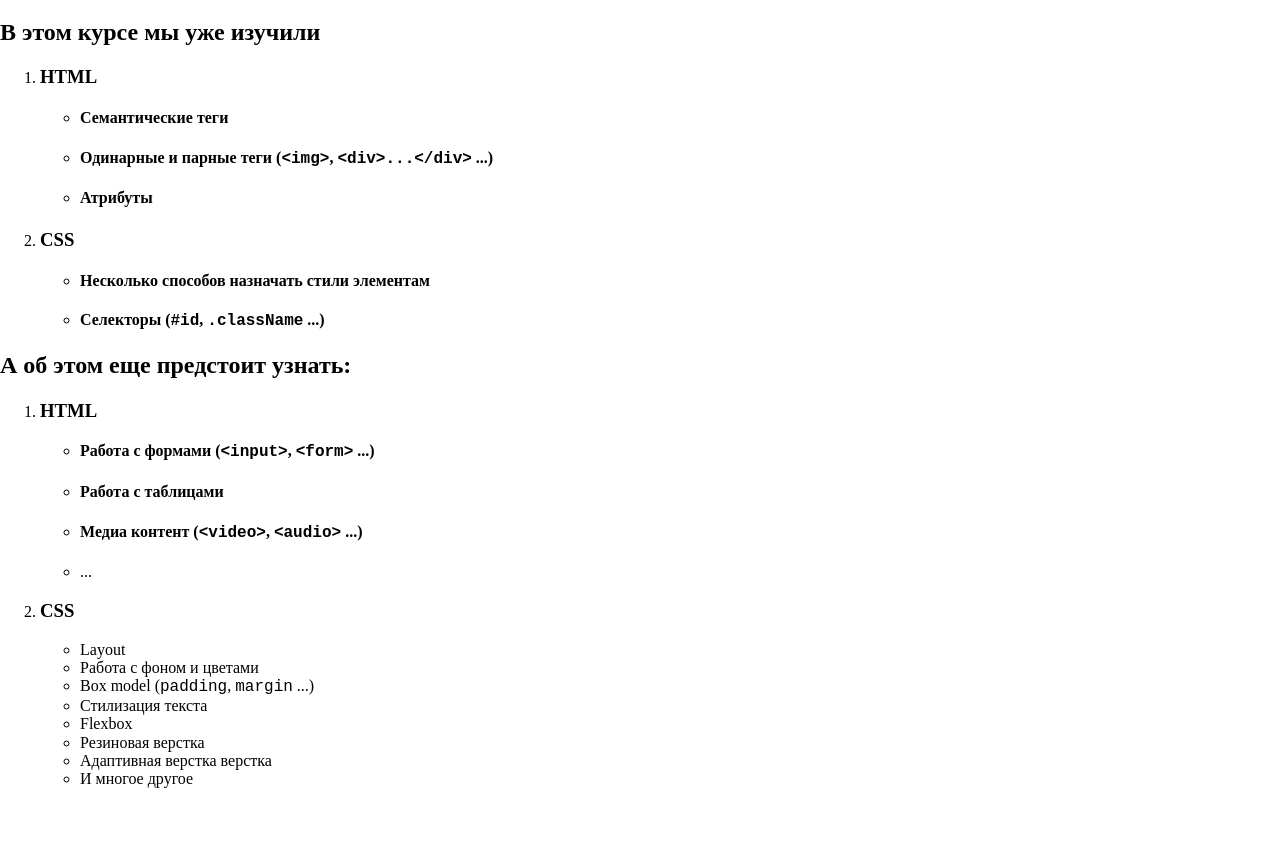
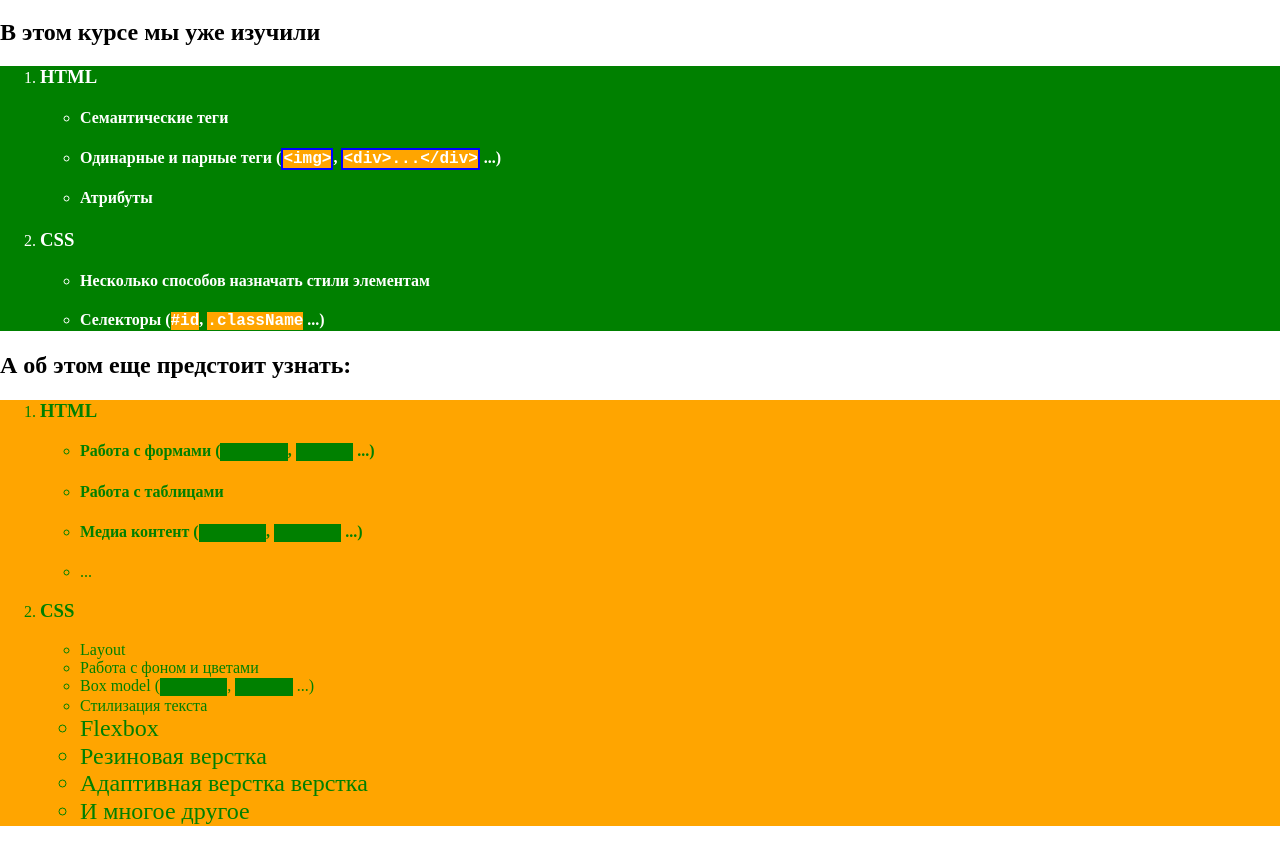
Before and after one commit to YDobryansky/lesson4-3, a plain HTML site: page index.html in a window 1280 px wide. Shown: the part 61-903 px from the top of the page. Before the commit the page ends 866 px from the top, so only its background shows below. Drawn offline with nearby package versions, Linux system fonts and the light colour scheme.

Commit message:
Update selectors.css

```diff
--- a/selectors.css
+++ b/selectors.css
@@ -1,23 +1,25 @@
-img[alt="Pollution"] {
-  border: 5px dashed red;
+.already-learned ol {
+  background-color: green;
+  color: white;
 }
 
-img[src$=".jpg"] {
-  margin-left: 50px;
-}
-
-li[data-description~="even"] {
-  background-color: grey;
-}
-
-li[data-description*="even"] {
-  font-size: 24px;
-}
-
-a[href^="https://"] {
+.to-be-learned ol {
+  background-color: orange;
   color: green;
 }
 
-span[lang="en"], span[lang="en-gb"], span[lang="en-us"] {
-  font-size: 28px;
+.already-learned code {
+  background-color: orange;
 }
+
+.to-be-learned code {
+  background-color: green;
+}
+
+#special1 ~ li h4 code {
+  border: 2px solid blue;
+}
+
+#special2 ~ li {
+  font-size: 24px;
+}
```
